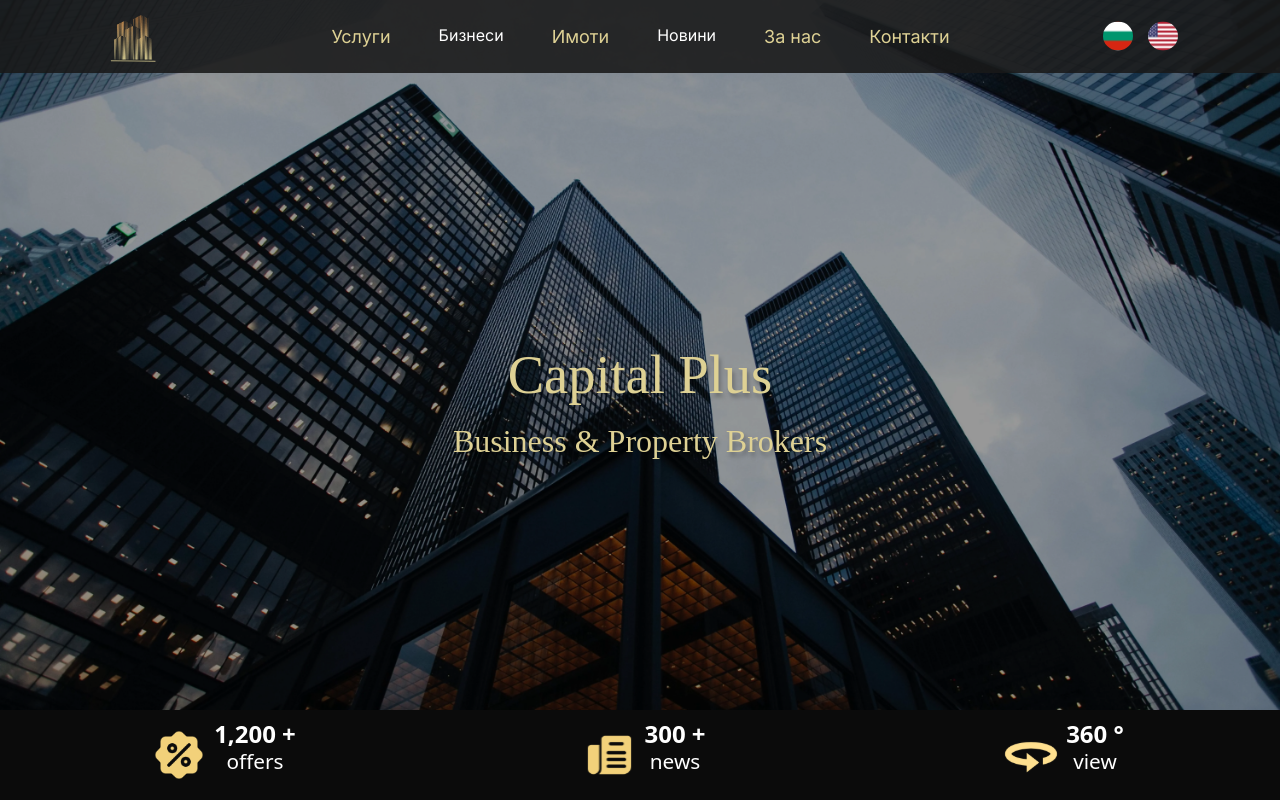
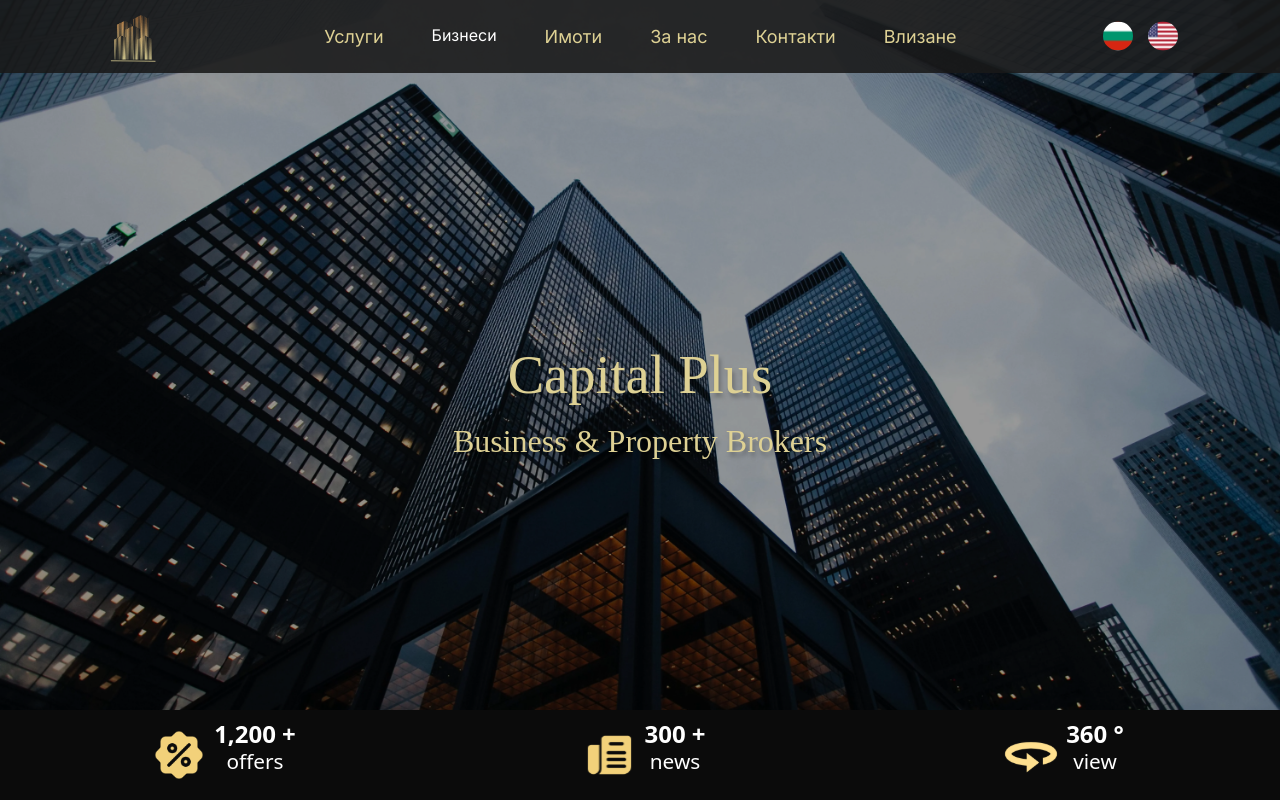
Before and after one commit to valeriVidev/GenSoft-Frontend, a React (Vite) app: page / in a window 1280 px wide. Shown: the top 800 px of the page. Built offline with nearby package versions, Linux system fonts and the light colour scheme; no server answers; a web font is replaced by a local one.

Commit message:
fixed login button

```diff
--- a/src/components/NavBar.jsx
+++ b/src/components/NavBar.jsx
@@ -60,9 +60,6 @@ function Navbar() {
             >
               {t('primaryNav.properties')}
             </Nav.Link>
-            <Nav.Link to="/" as={NavLink} className={`{NavBarCSS.nav_links} disabled`}>
-              {t('primaryNav.news')}
-            </Nav.Link>
             <Nav.Link to="/about" as={NavLink} className={NavBarCSS.nav_links}>
               {t('primaryNav.about_us')}
             </Nav.Link>
@@ -72,6 +69,9 @@ function Navbar() {
               className={NavBarCSS.nav_links}
             >
               {t('primaryNav.contact')}
+            </Nav.Link>
+            <Nav.Link to="/login" as={NavLink} className={NavBarCSS.nav_links}>
+              {t('primaryNav.login')}
             </Nav.Link>
           </Nav>
           <div className={NavBarCSS.alignment_icons}>
--- a/src/i18n.js
+++ b/src/i18n.js
@@ -18,7 +18,7 @@ i18n
                         services: "Services",
                         properties: "Properties",
                         businesses: "Businesses",
-                        news: "News",
+                        login: "Login",
                         about_us: "About",
                         contact: "Contact"
                     },
@@ -182,7 +182,7 @@ i18n
                         services: "Услуги",
                         properties: "Имоти",
                         businesses: "Бизнеси",
-                        news: "Новини",
+                        login: "Влизане",
                         about_us: "За нас",
                         contact: "Контакти"
                     },
```
